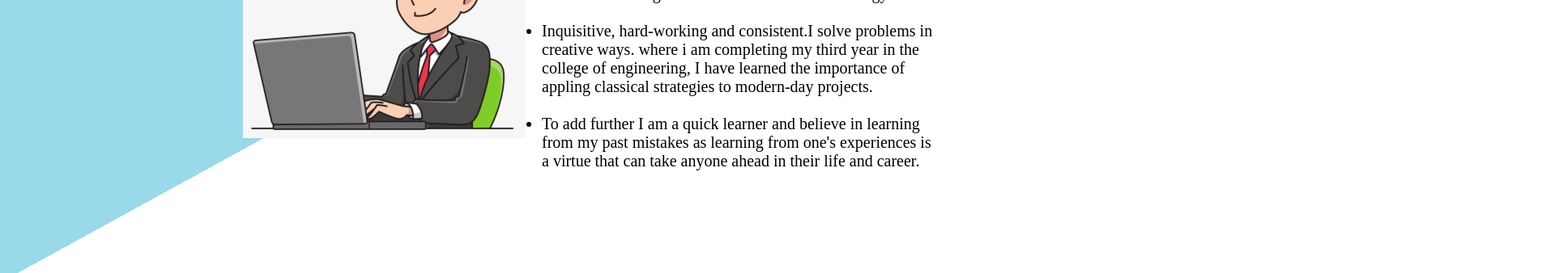
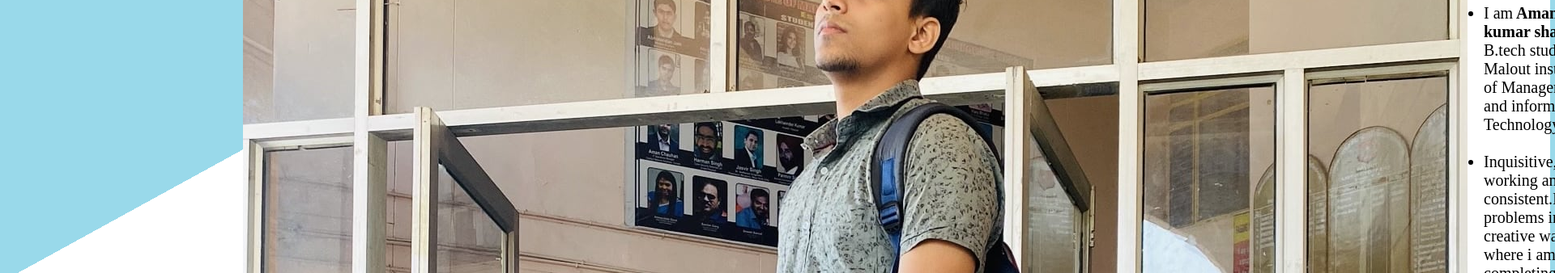
Before and after one commit to Aman-kumar-001/my-resume2, a plain HTML site: page about.html in a window 1280 px wide. Shown: the part 362-700 px from the top of the page at 81% size, 1920 px wide, since content can reach past the window. Drawn offline with Linux system fonts and the light colour scheme.

Commit message:
pic added

```diff
--- a/about.html
+++ b/about.html
@@ -23,7 +23,7 @@
     </header>
 <div class="container">
     <div class="left">
-        <img src="img/about me 2.png" alt="images">
+        <img src="img/IMG_20211013_172455_409.jpg" alt="images">
     </div>
     <div class="right">
         <h1>ABOUT ME</h1>
```
Also changed, not shown: img/IMG_20211013_172455_409.jpg (added), 1 other file.
